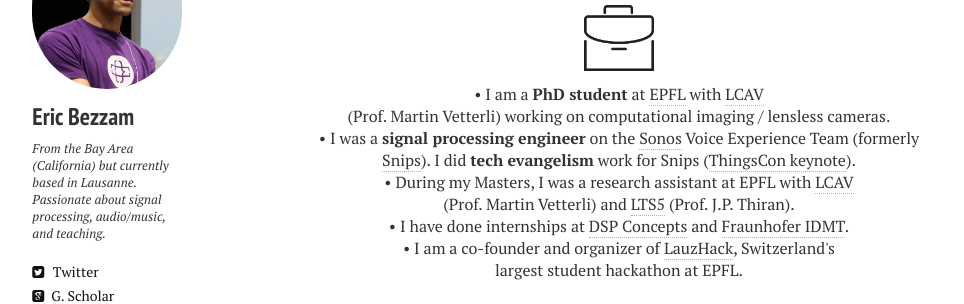
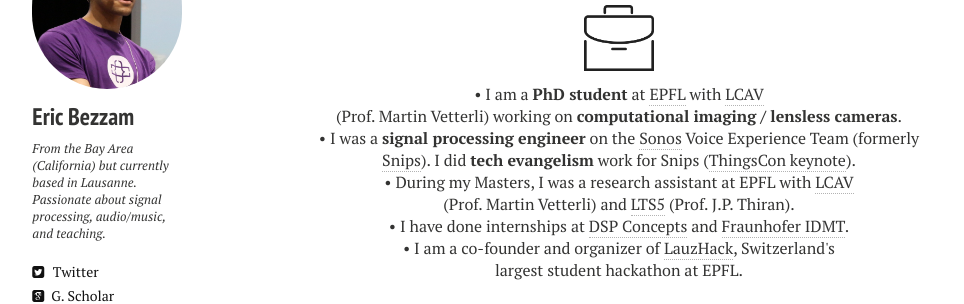
Before and after one commit to ebezzam/ebezzam.github.io, a Jekyll site: the page built from cv.md, in a window 1280 px wide. Shown: the part 152-456 px from the top of the page, without its empty margins (21-985 px from the left). Built offline with Jekyll 4.4.1, drawn with Linux system fonts in a browser that asks for light colours; nearby versions of some CDN libraries.

Commit message:
Update cv.

```diff
--- a/_layouts/cv.html
+++ b/_layouts/cv.html
@@ -45,7 +45,7 @@
     <h1>{{ page.title }}</h1>
     <div class="article-wrap">
     <p align="center" class=bottom-small><img src="{{ site.url }}/images/CV/business.png" alt="Work Experience" width="70" height="70"></p>
-    <p align="center">&#8226 I am a <strong>PhD student</strong> at <a href="https://www.epfl.ch/" target="_blank">EPFL</a> with <a href="https://lcav.epfl.ch/" target="_blank">LCAV</a><br />(Prof. Martin Vetterli) working on computational imaging / lensless cameras.</p>
+    <p align="center">&#8226 I am a <strong>PhD student</strong> at <a href="https://www.epfl.ch/" target="_blank">EPFL</a> with <a href="https://lcav.epfl.ch/" target="_blank">LCAV</a><br />(Prof. Martin Vetterli) working on <strong>computational imaging / lensless cameras</strong>.</p>
     <p align="center">&#8226 I was a <strong>signal processing engineer</strong> on the <a href="https://www.sonos.com" target="_blank">Sonos</a> Voice Experience Team (formerly <a href="https://snips.ai/" target="_blank">Snips</a>). I did <strong>tech evangelism</strong> work for Snips (<a href="https://www.youtube.com/watch?v=HzGce_WjhEA" target="_blank">ThingsCon keynote</a>).</p>
     <p align="center">&#8226 During my Masters, I was a research assistant at EPFL with <a href="https://lcav.epfl.ch/" target="_blank">LCAV</a><br />(Prof. Martin Vetterli) and <a href="https://lts5www.epfl.ch/index.html" target="_blank">LTS5</a> (Prof. J.P. Thiran).</p>
     <p align="center">&#8226 I have done internships at <a href="https://dspconcepts.com/" target="_blank">DSP Concepts</a> and <a href="https://www.idmt.fraunhofer.de/en.html" target="_blank">Fraunhofer IDMT</a>.</p>
```
